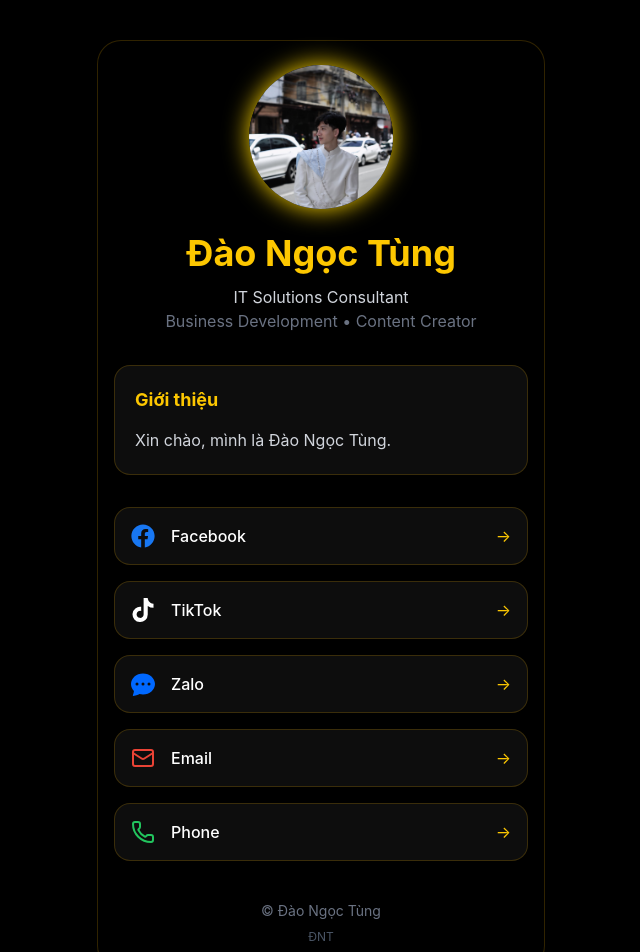
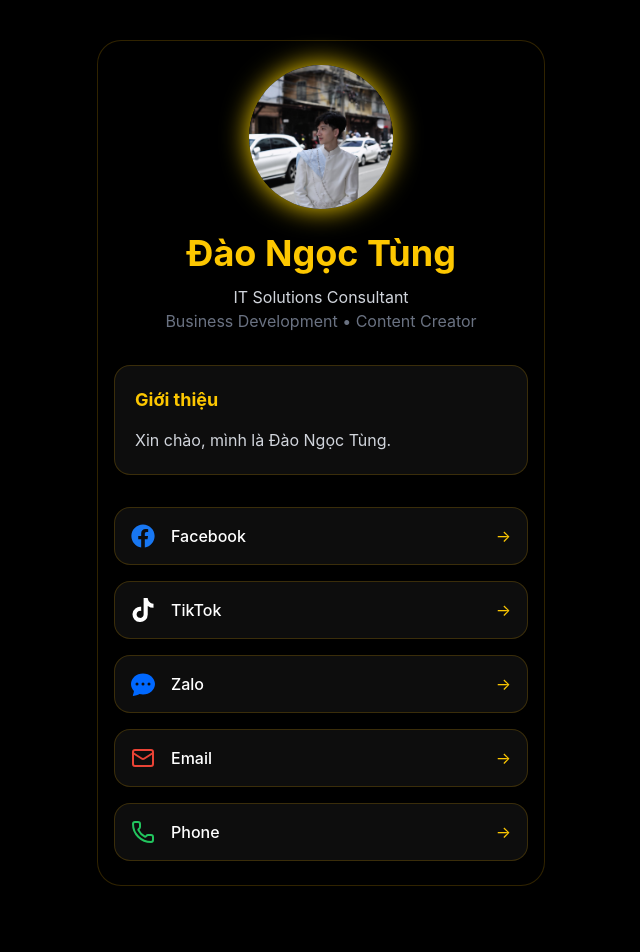
Before and after one commit to ngoctungfe-cpu/my-profile, a React (Vite) app: page / in a window 1280 px wide. Shown: the top 952 px of the page, without its empty margins (319-959 px from the left). After the commit the page ends 926 px from the top, so only its background shows below. Built offline with nearby package versions, Linux system fonts and the light colour scheme.

Commit message:
hide footer

```diff
--- a/src/App.jsx
+++ b/src/App.jsx
@@ -1,7 +1,7 @@
 import Hero from "./components/Hero";
 import LinkCard from "./components/LinkCard";
 import About from "./components/About";
-import Footer from "./components/Footer";
+//import Footer from "./components/Footer";
 //import QRSection from "./components/QRSection";
 //import SaveContact from "./components/SaveContact";
 
@@ -45,9 +45,8 @@ export default function App() {
         </div>
         {/* <QRSection /> */}
         {/* <SaveContact /> */}
-        <Footer />
+        {/* <Footer /> */}
       </div>
-
     </div>
   );
 }
```
